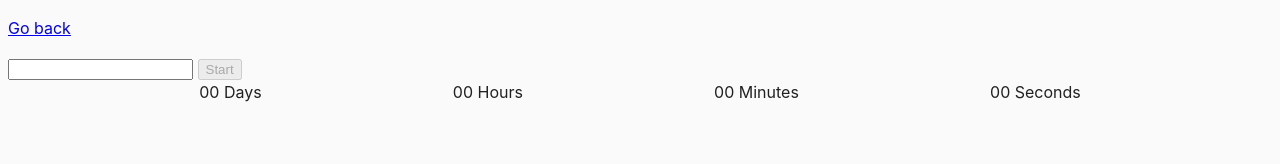
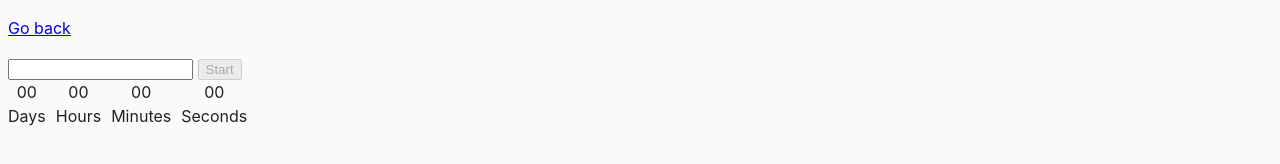
Before and after one commit to ilnickii/goit-js-hw-09, a website built with Parcel: page src/02-timer.html in a window 1280 px wide. Built offline with nearby package versions, Linux system fonts and the light colour scheme.

Commit message:
Add styles for task 02

```diff
--- a/src/css/common.css
+++ b/src/css/common.css
@@ -19,6 +19,12 @@ img {
 
 .timer {
   display: flex;
-  justify-content: space-evenly;
+  justify-content: start;
+  align-items: center;
+  gap: 10px;
+}
+.field {
+  display: flex;
+  flex-direction: column;
   align-items: center;
 }
```
